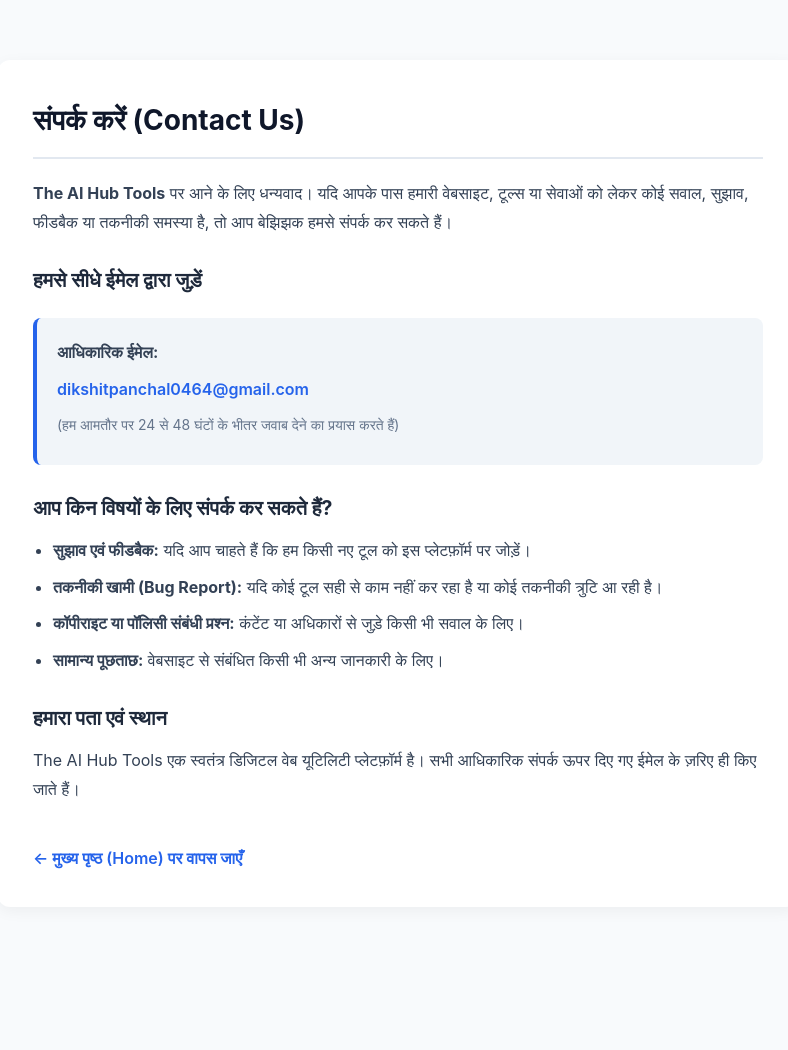
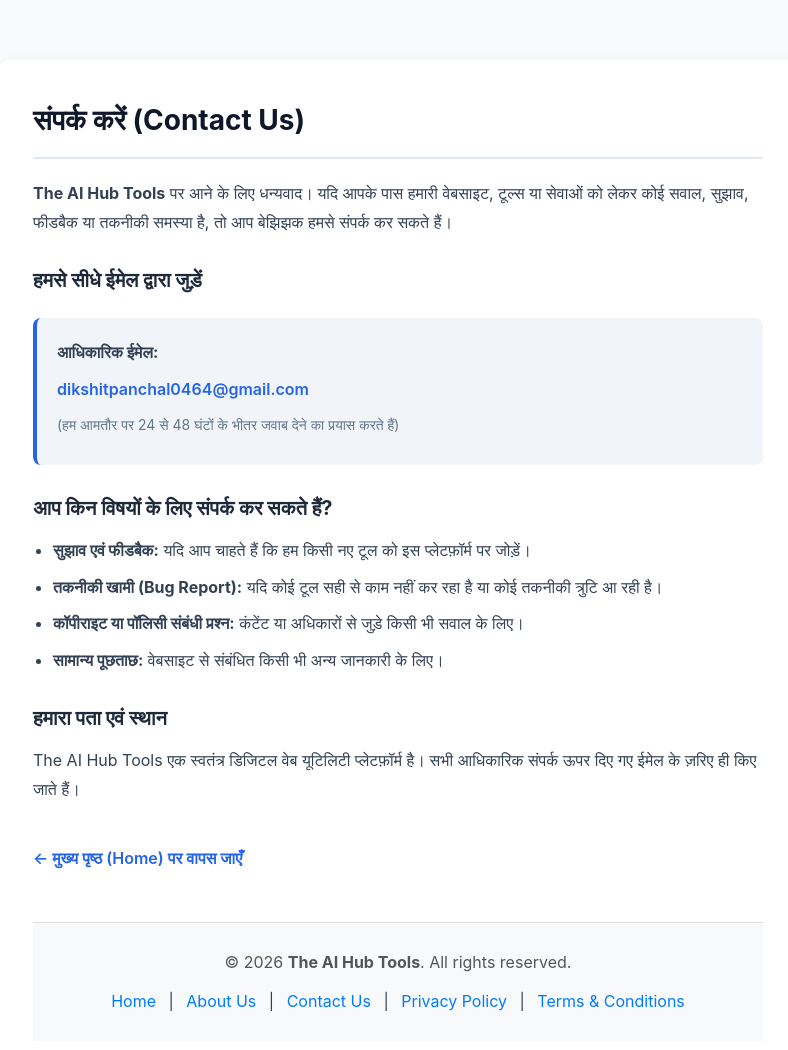
Before and after one commit to theaihub-tools/all-tools, a plain HTML site: page contact.html in a window 1280 px wide. Shown: the whole page, without its empty margins (242-1030 px from the left). Before the commit the page ends 967 px from the top, so only its background shows below. Drawn offline with Linux system fonts and the light colour scheme.

Commit message:
Update contact.html

```diff
--- a/contact.html
+++ b/contact.html
@@ -106,6 +106,19 @@
         <p>The AI Hub Tools एक स्वतंत्र डिजिटल वेब यूटिलिटी प्लेटफ़ॉर्म है। सभी आधिकारिक संपर्क ऊपर दिए गए ईमेल के ज़रिए ही किए जाते हैं।</p>
 
         <a href="index.html" class="back-link">&larr; मुख्य पृष्ठ (Home) पर वापस जाएँ</a>
+        <footer style="text-align: center; padding: 25px 15px; border-top: 1px solid #e0e0e0; margin-top: 50px; background-color: #f8f9fa; font-family: Arial, sans-serif; font-size: 14px; line-height: 1.8;">
+    <p style="margin: 0 0 10px 0; color: #555;">
+        &copy; 2026 <strong>The AI Hub Tools</strong>. All rights reserved.
+    </p>
+    <p style="margin: 0;">
+        <a href="index.html" style="color: #007bff; text-decoration: none; margin: 0 8px;">Home</a> |
+        <a href="about.html" style="color: #007bff; text-decoration: none; margin: 0 8px;">About Us</a> |
+        <a href="contact.html" style="color: #007bff; text-decoration: none; margin: 0 8px;">Contact Us</a> |
+        <a href="privacy-policy.html" style="color: #007bff; text-decoration: none; margin: 0 8px;">Privacy Policy</a> |
+        <a href="terms.html" style="color: #007bff; text-decoration: none; margin: 0 8px;">Terms & Conditions</a>
+    </p>
+</footer>
+
     </div>
 
 </body>
```
